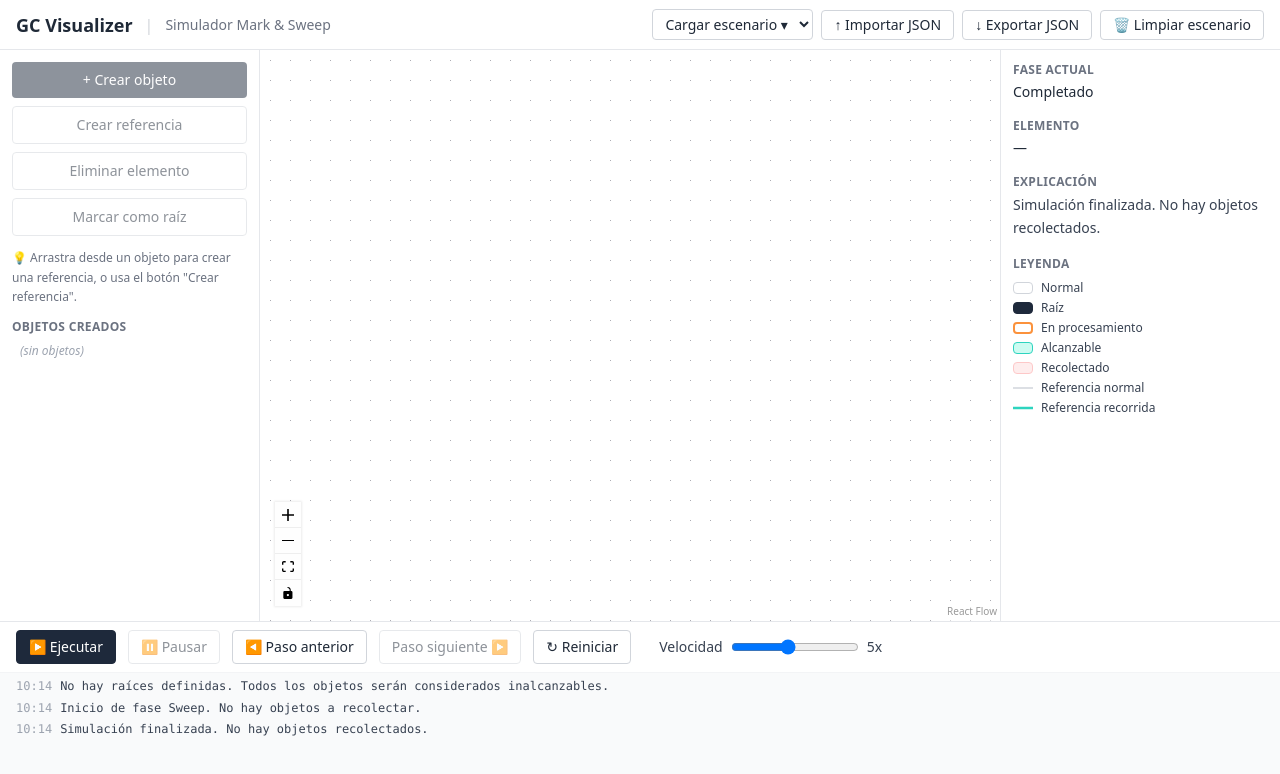
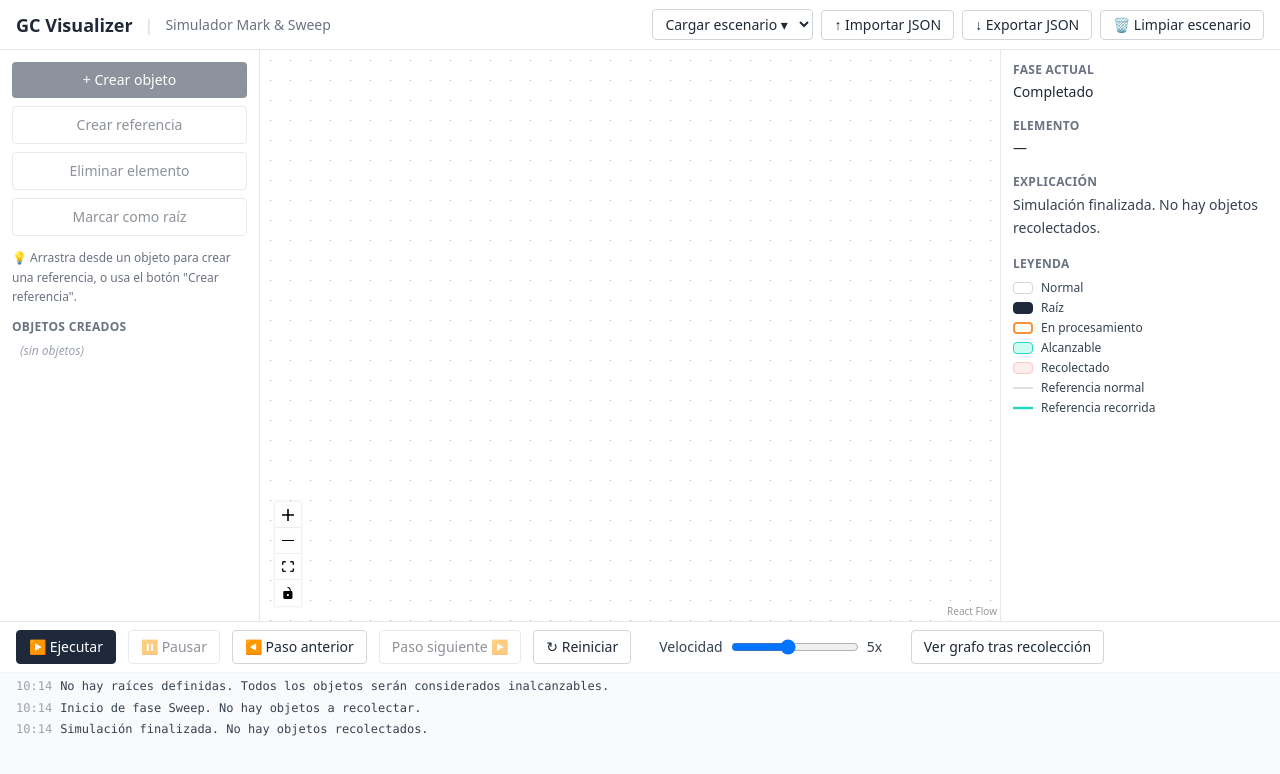
Before and after one commit to JorgeRodr/gc-visualizer, a React (Vite) app: page / in a window 1280 px wide. Both pictures are taken after a click on the button "▶ Ejecutar". Shown: the top 774 px of the page. Built offline with nearby package versions, Linux system fonts and the light colour scheme.

Commit message:
feat: add post-collection view toggle to hide collected nodes when done

```diff
--- a/src/presentation/components/graph/GraphCanvas.tsx
+++ b/src/presentation/components/graph/GraphCanvas.tsx
@@ -45,6 +45,9 @@ export function GraphCanvas() {
     (s) => s.simulationState.currentStep,
   );
   const phase = useSimulationStore((s) => s.simulationState.phase);
+  const showCollectedView = useSimulationStore(
+    (s) => s.simulationState.showCollectedView,
+  );
   const selectedElementId = useSimulationStore(
     (s) => s.simulationState.selectedElementId,
   );
@@ -129,6 +132,24 @@ export function GraphCanvas() {
       })),
     [snapshot.references, selectedElementId],
   );
+
+  // RF-16: when "view after collection" is on, hide collected nodes and any
+  // edges incident to them. localNodes still holds every node so positions
+  // persist when the user toggles the view back off.
+  const visibleNodes = useMemo(
+    () =>
+      showCollectedView ? localNodes.filter((n) => n.data.alive) : localNodes,
+    [localNodes, showCollectedView],
+  );
+  const visibleEdges = useMemo(() => {
+    if (!showCollectedView) return edges;
+    const aliveIds = new Set(
+      localNodes.filter((n) => n.data.alive).map((n) => n.id),
+    );
+    return edges.filter(
+      (e) => aliveIds.has(e.source) && aliveIds.has(e.target),
+    );
+  }, [edges, localNodes, showCollectedView]);
 
   const onNodesChange = useCallback((changes: NodeChange<ObjectNodeType>[]) => {
     setLocalNodes((nds) => applyNodeChanges(changes, nds));
@@ -250,8 +271,8 @@ export function GraphCanvas() {
   return (
     <div data-testid="graph-canvas" className="w-full h-full relative">
       <ReactFlow
-        nodes={localNodes}
-        edges={edges}
+        nodes={visibleNodes}
+        edges={visibleEdges}
         onNodesChange={onNodesChange}
         onConnect={onConnect}
         onNodeDragStop={onNodeDragStop}
--- a/src/presentation/components/simulation/SimulationControls.tsx
+++ b/src/presentation/components/simulation/SimulationControls.tsx
@@ -15,6 +15,12 @@ export function SimulationControls() {
   const steps = useSimulationStore((s) => s.simulationState.steps);
   const currentStep = useSimulationStore(
     (s) => s.simulationState.currentStep,
+  );
+  const showCollectedView = useSimulationStore(
+    (s) => s.simulationState.showCollectedView,
+  );
+  const updateSimulationState = useSimulationStore(
+    (s) => s.updateSimulationState,
   );
 
   const [speed, setSpeed] = useState(DEFAULT_SPEED);
@@ -141,6 +147,9 @@ export function SimulationControls() {
     resetSimulation();
   };
 
+  const handleToggleCollectedView = () =>
+    updateSimulationState({ showCollectedView: !showCollectedView });
+
   const baseBtn =
     "px-3 py-1.5 text-sm rounded border transition-colors disabled:opacity-50 disabled:cursor-not-allowed";
   const primaryBtn = `${baseBtn} bg-slate-800 text-white border-slate-800 hover:bg-slate-700`;
@@ -207,6 +216,18 @@ export function SimulationControls() {
         <span className="text-sm text-gray-700 w-8">{speed}x</span>
       </div>
 
+      {isDone && (
+        <button
+          data-testid="btn-vista-recoleccion"
+          onClick={handleToggleCollectedView}
+          className={secondaryBtn}
+        >
+          {showCollectedView
+            ? "Volver a vista completa"
+            : "Ver grafo tras recolección"}
+        </button>
+      )}
+
       {confirmingNoRoots && (
         <div className="fixed inset-0 z-50 flex items-center justify-center bg-black/40">
           <div className="bg-white rounded shadow-lg max-w-md w-full p-5">
```
